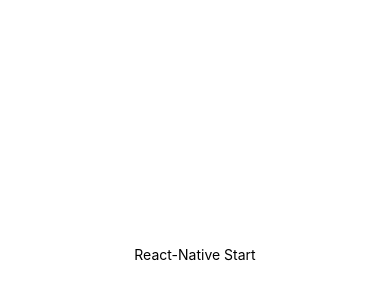
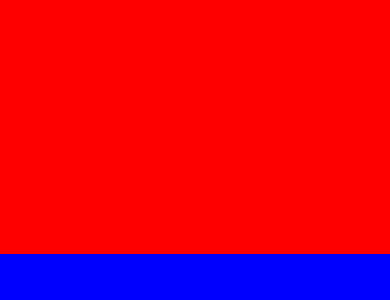
Before and after one commit to jeonghun94/weather-app, a React Native app: screen / in a window 390 px wide. Shown: the part 168-468 px from the top of the page. Built offline with nearby package versions, Linux system fonts and the light colour scheme.

Commit message:
flex in react-native

```diff
--- a/App.js
+++ b/App.js
@@ -5,8 +5,8 @@
 export default function App() {
   return (
     <View style={styles.container}>
-      <Text>React-Native Start</Text>
-      <StatusBar style="auto" />
+      <View style={styles.firstView} />
+      <View style={styles.secondView} />
     </View>
   );
 }
@@ -14,8 +14,13 @@
 const styles = StyleSheet.create({
   container: {
     flex: 1,
-    backgroundColor: '#fff',
-    alignItems: 'center',
-    justifyContent: 'center',
   },
+  firstView:{
+    flex:1,
+    backgroundColor:"red"
+  },
+  secondView:{
+    flex:1,
+    backgroundColor:"blue"
+  }
 });
```
